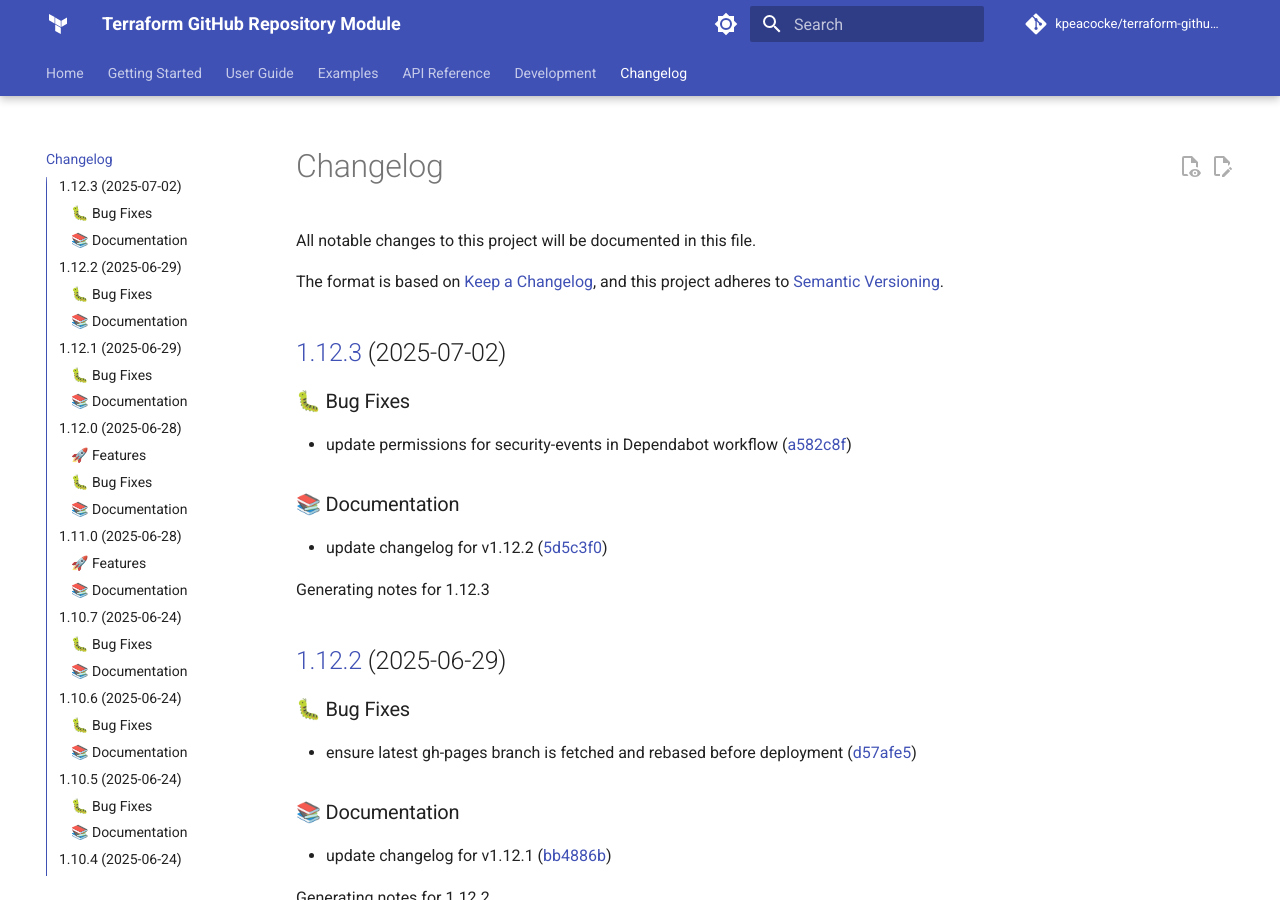
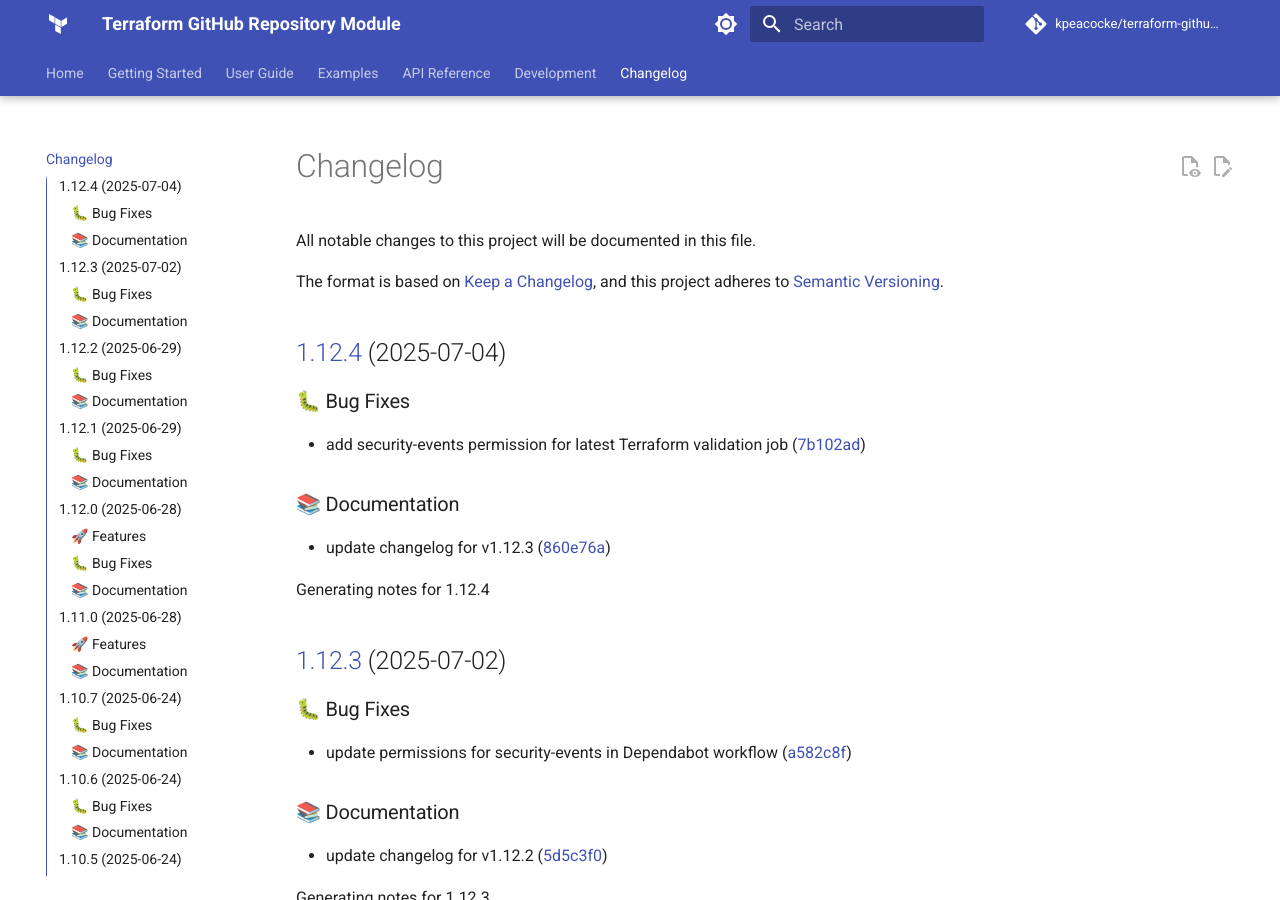
Before and after one commit to kpeacocke/terraform-github-repo, an MkDocs documentation site: the page built from docs/changelog.md, in a window 1280 px wide and 900 px high. Built offline with MkDocs 1.6.1 and Material for MkDocs 9.7.7, drawn with Linux system fonts in a browser that asks for light colours; comment, search, counter and statistics services are not loaded; the version menu is left out.

Commit message:
docs: update changelog for v1.12.4

```diff
--- a/docs/changelog.md
+++ b/docs/changelog.md
@@ -6,6 +6,18 @@ The format is based on [Keep a Changelog](https://keepachangelog.com/en/1.0.0/),
 and this project adheres to [Semantic Versioning](https://semver.org/spec/v2.0.0.html).
 
 <!-- markdownlint-disable MD024 -->
+
+## [1.12.4](https://github.com/kpeacocke/terraform-github-repo/compare/v1.12.3...v1.12.4) (2025-07-04)
+
+### 🐛 Bug Fixes
+
+* add security-events permission for latest Terraform validation job ([7b102ad](https://github.com/kpeacocke/terraform-github-repo/commit/7b102ad161a3b8761f347545844e143475700a47))
+
+### 📚 Documentation
+
+* update changelog for v1.12.3 ([860e76a](https://github.com/kpeacocke/terraform-github-repo/commit/860e76a5321fa583695bbcab572322dcd5fc91a6))
+
+Generating notes for 1.12.4
 
 ## [1.12.3](https://github.com/kpeacocke/terraform-github-repo/compare/v1.12.2...v1.12.3) (2025-07-02)
 
```
